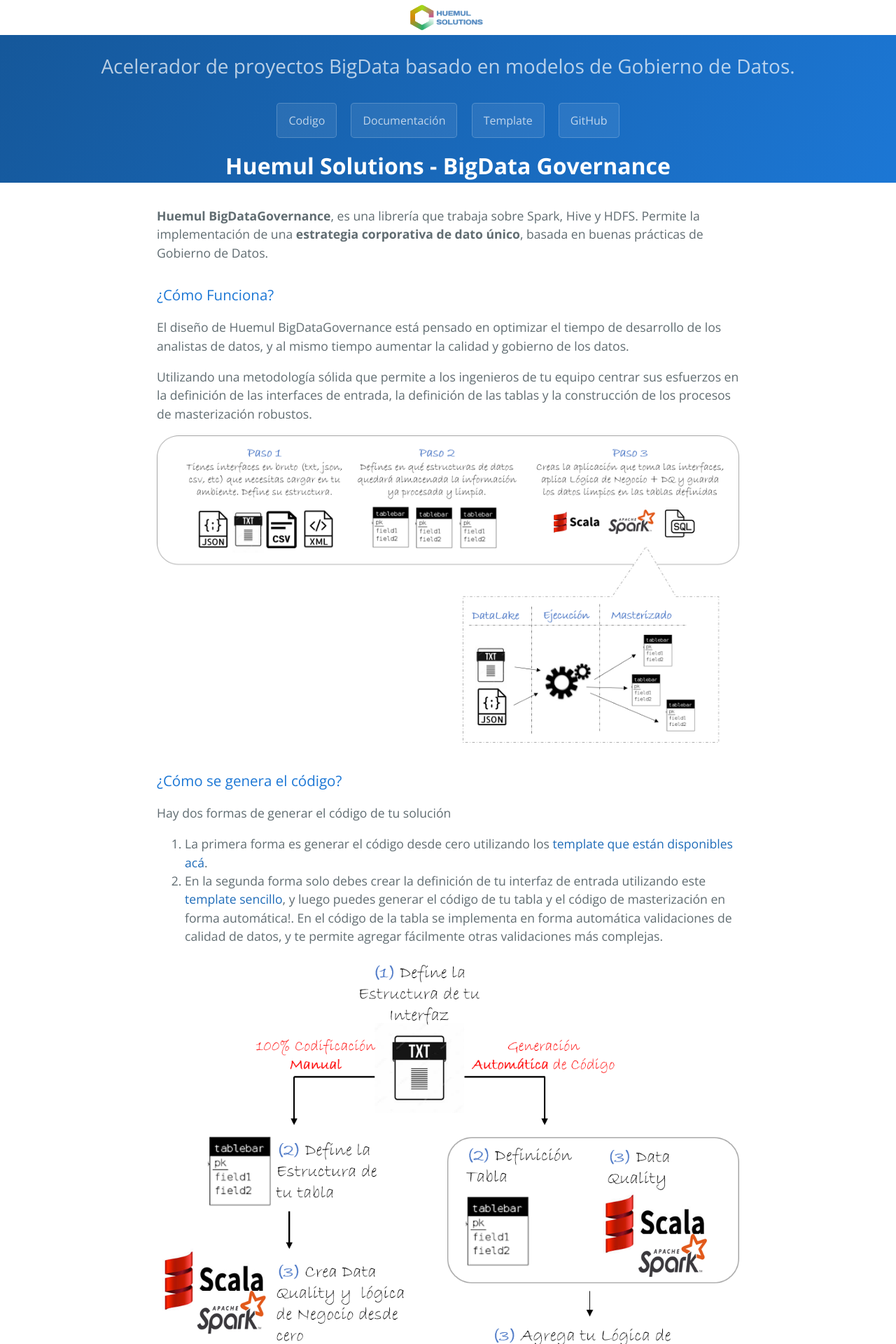
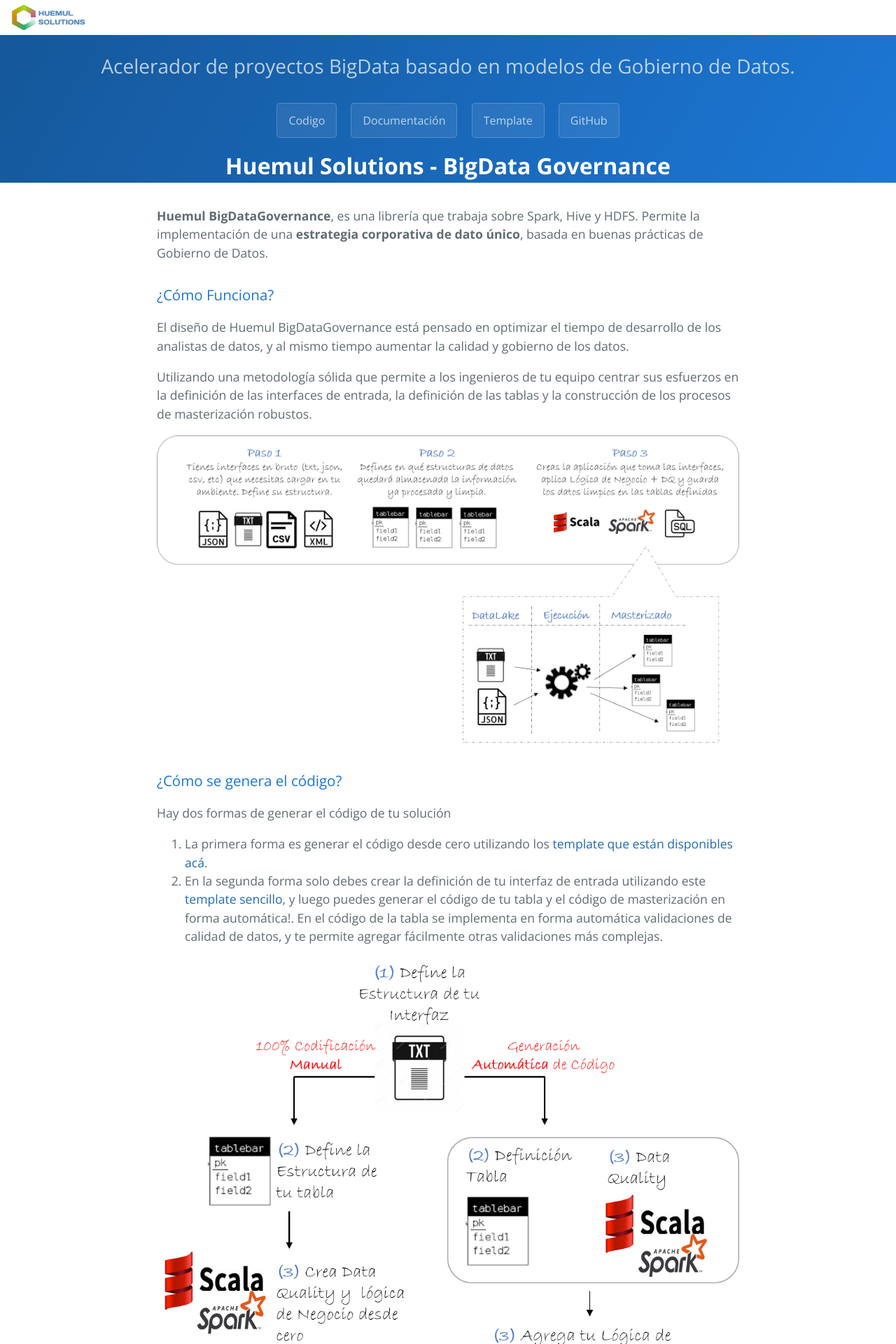
Before and after one commit to HuemulSolutions/HuemulSolutions.github.io, a Jekyll site: the page built from index.md, in a window 1280 px wide. Shown: the top 1920 px of the page at 70% size. Built offline with Jekyll 4.4.1, drawn with Linux system fonts in a browser that asks for light colours.

Commit message:
Update default.html

```diff
--- a/_layouts/default.html
+++ b/_layouts/default.html
@@ -24,7 +24,7 @@
 
     <header class="page-header" style="padding:0px;" role="banner">
 
-      <div style="width: 100%;height: 50px;margin: 0 auto;padding: 0 15px;background-color:white">
+      <div style="width: 100%;height: 50px;margin: 0 auto;padding: 0 15px;background-color:white;text-align: left;">
         <div style="">
           <img src="/Huemul_Logo_v3.png" style="height: 50px;">
         </div>
```
